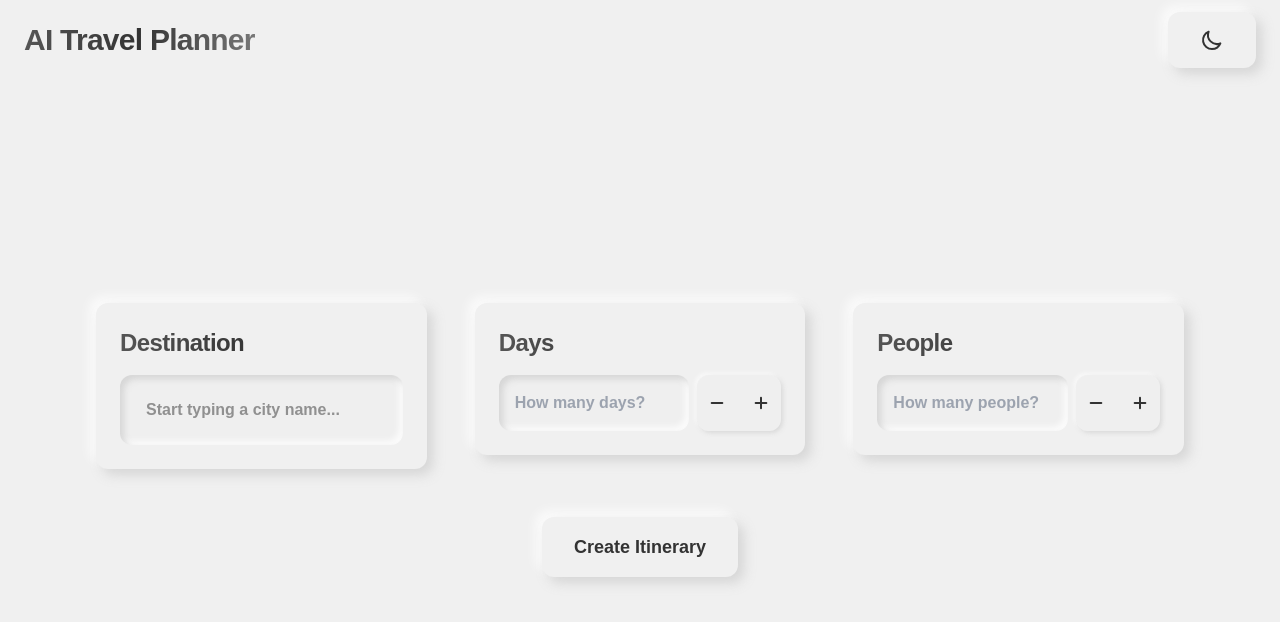
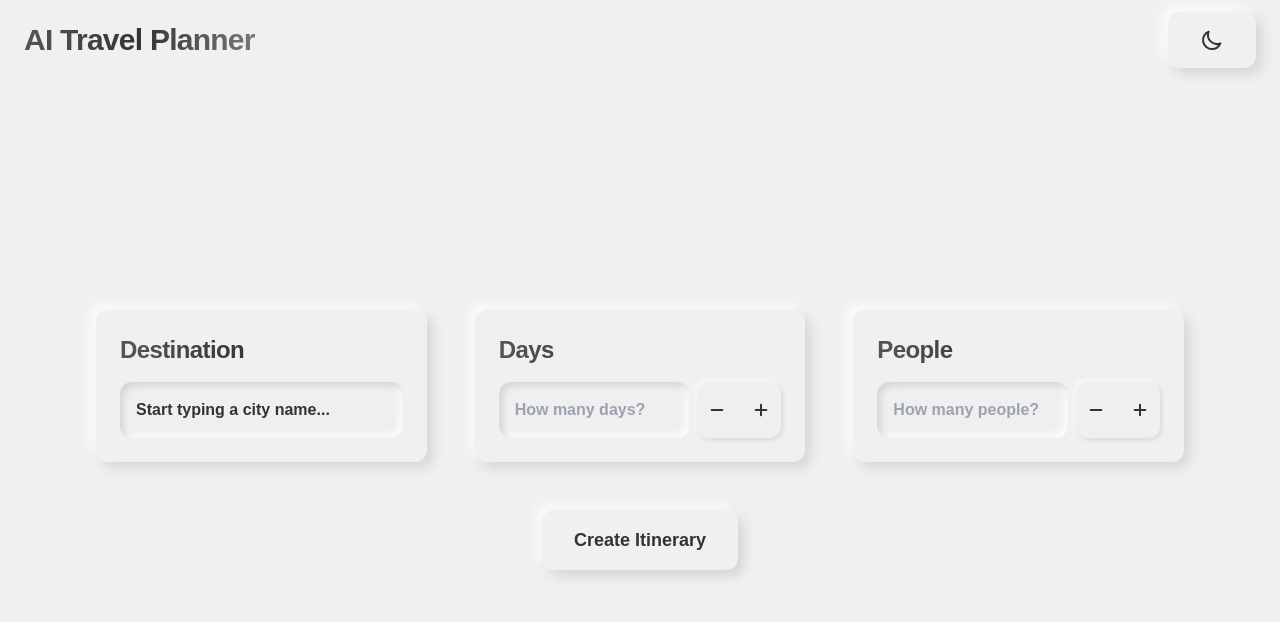
Before and after one commit to sagar-datta/travel-itinerary-ai, a Next.js app: page / in a window 1280 px wide. Both pictures are taken after a click on the button "Begin Your Journey". Shown: the top 622 px of the page. Built offline with nearby package versions, Linux system fonts and the light colour scheme.

Commit message:
Enhance CityInput component with improved styling and layout, including adjustments to input height and cursor behavior

```diff
--- a/src/app/components/common/CityInput.tsx
+++ b/src/app/components/common/CityInput.tsx
@@ -36,9 +36,9 @@ interface GeonamesResult {
   population: number;
 }
 
-const USERNAME = 'sagardatta'; // Geonames username
+const USERNAME = 'sagardatta';
 
-const inputClassName = `${shape.borderRadius} p-4 w-full outline-none font-semibold
+const inputClassName = `${shape.borderRadius} p-4 w-full outline-none font-semibold min-h-[3.5rem] cursor-text
   dark:bg-dark-base/50 bg-light-base/50
   dark:text-dark-text-primary text-light-text-primary
   dark:shadow-neu-dark-pressed shadow-neu-light-pressed`;
@@ -52,9 +52,7 @@ export function CityInput({ label, value, onChange, className = '' }: CityInputP
     if (inputValue.length < 2) return [];
 
     try {
-      // Get both exact matches and popular cities
       const [exactMatches, similarMatches] = await Promise.all([
-        // Exact matches first
         axios.get('http://api.geonames.org/searchJSON', {
           params: {
             name_equals: inputValue,
@@ -64,7 +62,6 @@ export function CityInput({ label, value, onChange, className = '' }: CityInputP
             orderby: 'population'
           }
         }),
-        // Then similar matches
         axios.get('http://api.geonames.org/searchJSON', {
           params: {
             name_startsWith: inputValue,
@@ -76,19 +73,16 @@ export function CityInput({ label, value, onChange, className = '' }: CityInputP
         })
       ]);
 
-      // Combine and deduplicate results
       const allResults = [
         ...(exactMatches.data?.geonames || []),
         ...(similarMatches.data?.geonames || [])
       ];
 
-      // Remove duplicates and sort by population
       const uniqueResults = Array.from(
         new Map(allResults.map(item => [item.name + item.adminName1 + item.countryName, item]))
         .values()
       ).sort((a, b) => (b.population || 0) - (a.population || 0));
 
-      // Take top 5 results
       return uniqueResults
         .slice(0, 5)
         .filter((place: GeonamesResult) =>
@@ -123,20 +117,29 @@ export function CityInput({ label, value, onChange, className = '' }: CityInputP
       border: 'none',
       boxShadow: 'none',
       background: 'none',
+      height: '100%',
+      minHeight: 'unset',
+      cursor: 'text',
+    }),
+    valueContainer: (base) => ({
+      ...base,
+      height: '100%',
+      padding: 0,
     }),
     input: (base) => ({
       ...base,
-      color: 'inherit',
       margin: 0,
       padding: 0,
+      color: 'inherit',
     }),
     placeholder: (base) => ({
       ...base,
+      margin: 0,
       color: 'inherit',
-      opacity: 0.5,
     }),
     singleValue: (base) => ({
       ...base,
+      margin: 0,
       color: 'inherit',
     }),
     menu: (base) => ({
@@ -149,6 +152,11 @@ export function CityInput({ label, value, onChange, className = '' }: CityInputP
       ...base,
       backgroundColor: state.isFocused ? 'var(--accent-primary)' : 'transparent',
       color: state.isFocused ? 'white' : 'inherit',
+    }),
+    noOptionsMessage: (base) => ({
+      ...base,
+      margin: 0,
+      color: 'inherit',
     }),
   };
 
@@ -171,7 +179,7 @@ export function CityInput({ label, value, onChange, className = '' }: CityInputP
             value={selectedOption}
             onChange={handleChange}
             loadOptions={loadOptions}
-            className={`w-full ${className}`}
+            className={`w-full h-full ${className}`}
             styles={customStyles}
             placeholder="Start typing a city name..."
             noOptionsMessage={({ inputValue }: NoOptionsMessageProps) =>
```
